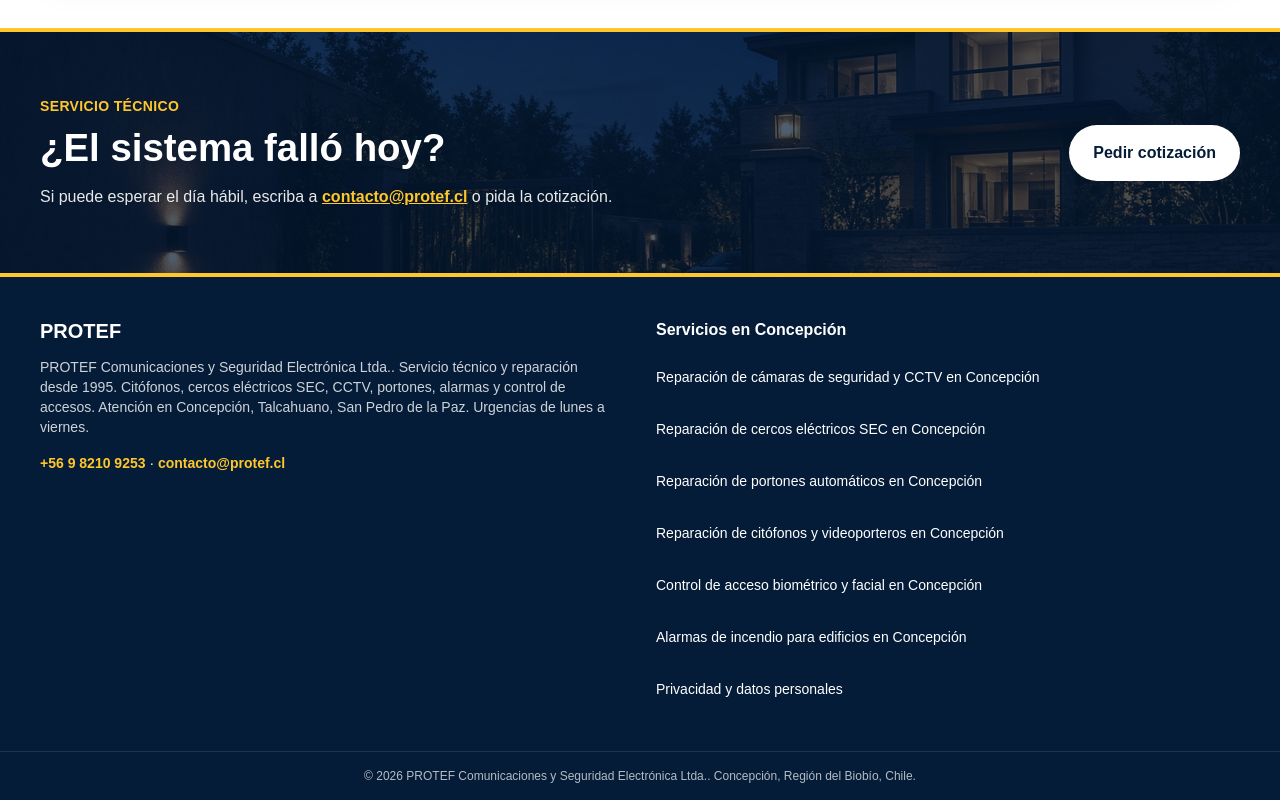
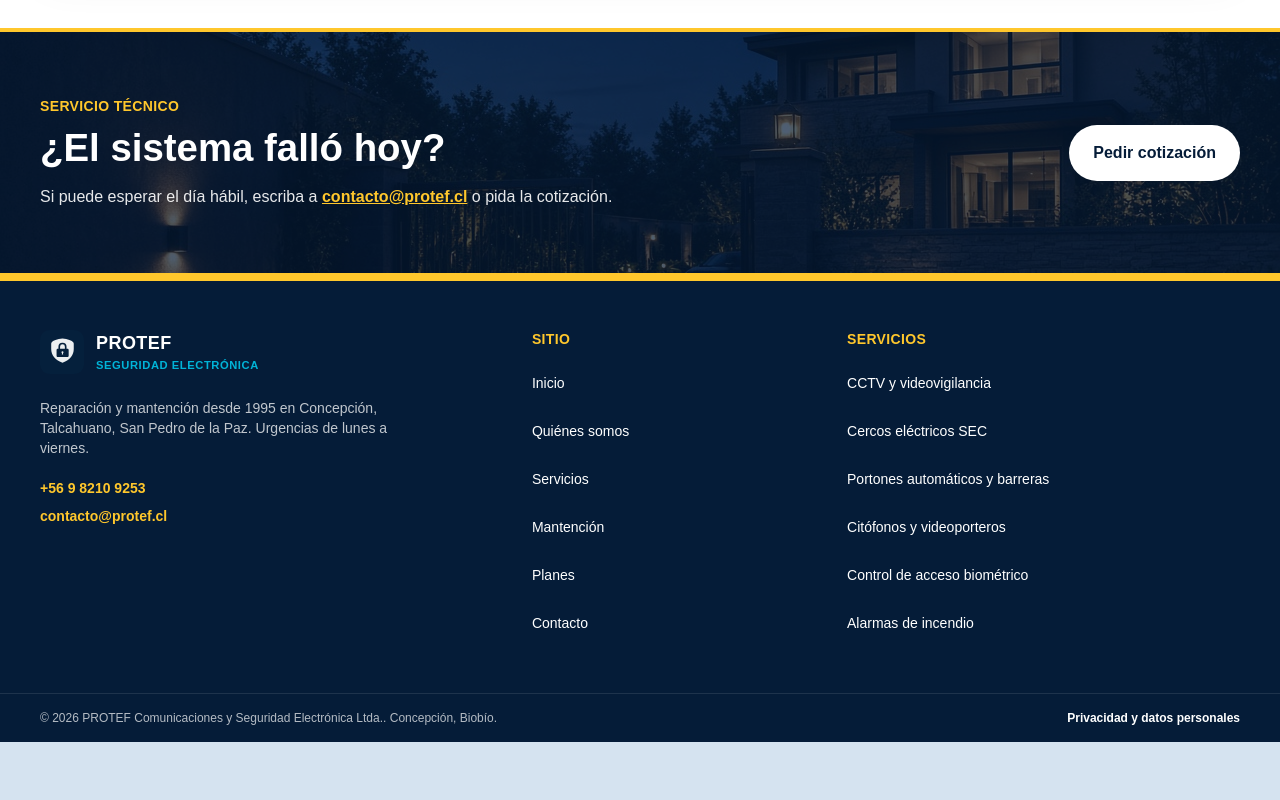
Before and after one commit to darkyuyo/protef, a Next.js app: page / in a window 1280 px wide. Shown: the part 2706-3506 px from the top of the page. After the commit the page ends 3448 px from the top, so only its background shows below. Built offline with nearby package versions, Linux system fonts and the light colour scheme; a web font is replaced by a local one.

Commit message:
Refactor Footer component in SiteChrome to enhance layout and styling. Update branding, service descriptions, and navigation structure for improved user experience. Adjust year display and privacy link positioning.

```diff
--- a/src/components/SiteChrome.tsx
+++ b/src/components/SiteChrome.tsx
@@ -118,47 +118,69 @@
 export function Footer() {
   const year = new Date().getFullYear();
   return (
-    <footer className="surface-dark bg-nav text-white">
-      <div className="container-protef grid gap-8 py-10 md:grid-cols-2">
+    <footer className="surface-dark border-t-4 border-gold bg-nav text-white">
+      <div className="container-protef grid gap-10 py-12 md:grid-cols-[1.15fr_.7fr_1fr]">
         <div>
-          <p className="text-xl font-extrabold">PROTEF</p>
-          <p className="mt-3 max-w-xl text-sm text-white/80">
-            {site.legalName}. Servicio técnico y reparación desde {site.foundingYear}. Citófonos,
-            cercos eléctricos SEC, CCTV, portones, alarmas y control de accesos. Atención en{" "}
-            {site.communes.join(", ")}. Urgencias de lunes a viernes.
+          <Link href="/" className="inline-flex items-center gap-3">
+            <BrandMark className="h-11 w-11" />
+            <span>
+              <span className="block text-lg font-extrabold tracking-wide">PROTEF</span>
+              <span className="block text-[0.7rem] font-bold tracking-wider text-brand uppercase">
+                Seguridad electrónica
+              </span>
+            </span>
+          </Link>
+          <p className="mt-4 max-w-sm text-sm text-white/75">
+            Reparación y mantención desde {site.foundingYear} en {site.communes.join(", ")}.
+            Urgencias de lunes a viernes.
           </p>
-          <p className="mt-4 text-sm">
+          <ul className="mt-5 grid gap-2 text-sm">
+            <li>
               <a className="font-bold text-gold" href={site.phoneTel}>
                 {site.phoneDisplay}
               </a>
-            {" · "}
+            </li>
+            <li>
               <a className="font-bold text-gold" href={`mailto:${site.email}`}>
                 {site.email}
               </a>
-          </p>
+            </li>
+          </ul>
         </div>
+        <nav aria-label="Páginas">
+          <p className="text-sm font-extrabold tracking-wide text-gold uppercase">Sitio</p>
+          <ul className="mt-3 grid gap-1 text-sm">
+            {nav.map((item) => (
+              <li key={item.href}>
+                <Link className="inline-flex min-h-11 items-center hover:text-gold" href={item.href}>
+                  {item.label}
+                </Link>
+              </li>
+            ))}
+          </ul>
+        </nav>
         <nav aria-label="Rubros">
-          <p className="font-extrabold">Servicios en Concepción</p>
-          <ul className="mt-3 grid gap-2 text-sm">
+          <p className="text-sm font-extrabold tracking-wide text-gold uppercase">Servicios</p>
+          <ul className="mt-3 grid gap-1 text-sm sm:grid-cols-2 md:grid-cols-1">
             {services.map((service) => (
               <li key={service.id}>
                 <Link className="inline-flex min-h-11 items-center hover:text-gold" href={service.path}>
-                  {service.anchor}
+                  {service.title}
                 </Link>
               </li>
             ))}
-            <li>
-              <Link className="inline-flex min-h-11 items-center hover:text-gold" href="/privacidad">
-                Privacidad y datos personales
-              </Link>
-            </li>
           </ul>
         </nav>
       </div>
-      <div className="border-t border-white/10 py-4 text-center text-xs text-white/70">
+      <div className="border-t border-white/10">
+        <div className="container-protef flex flex-wrap items-center justify-between gap-3 py-4 text-xs text-white/70">
           <p>
-          © {year} {site.legalName}. Concepción, Región del Biobío, Chile.
+            © {year} {site.legalName}. Concepción, Biobío.
           </p>
+          <Link className="font-bold text-white hover:text-gold" href="/privacidad">
+            Privacidad y datos personales
+          </Link>
+        </div>
       </div>
     </footer>
   );
```
Lines whose indentation alone changed are shown as unchanged.
